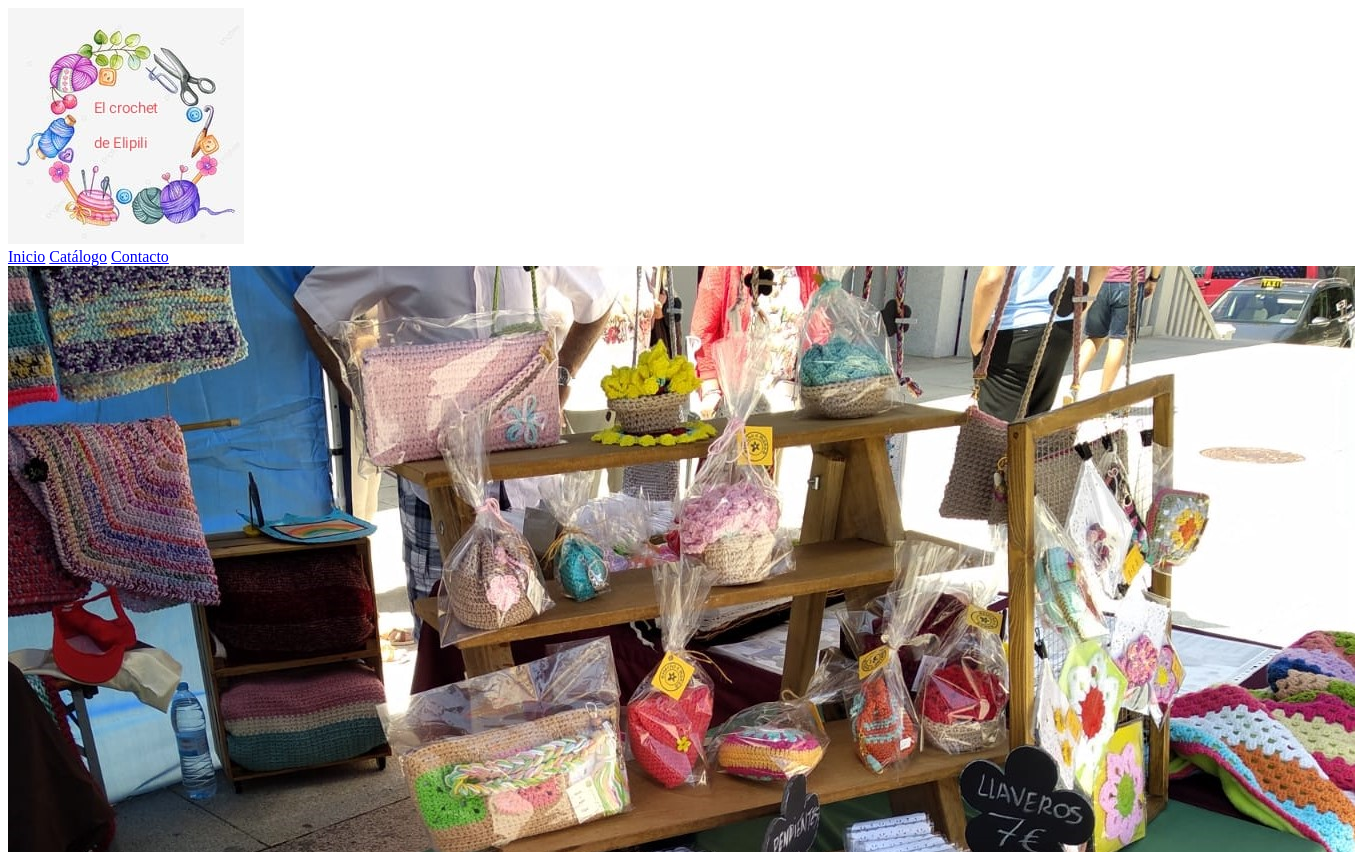
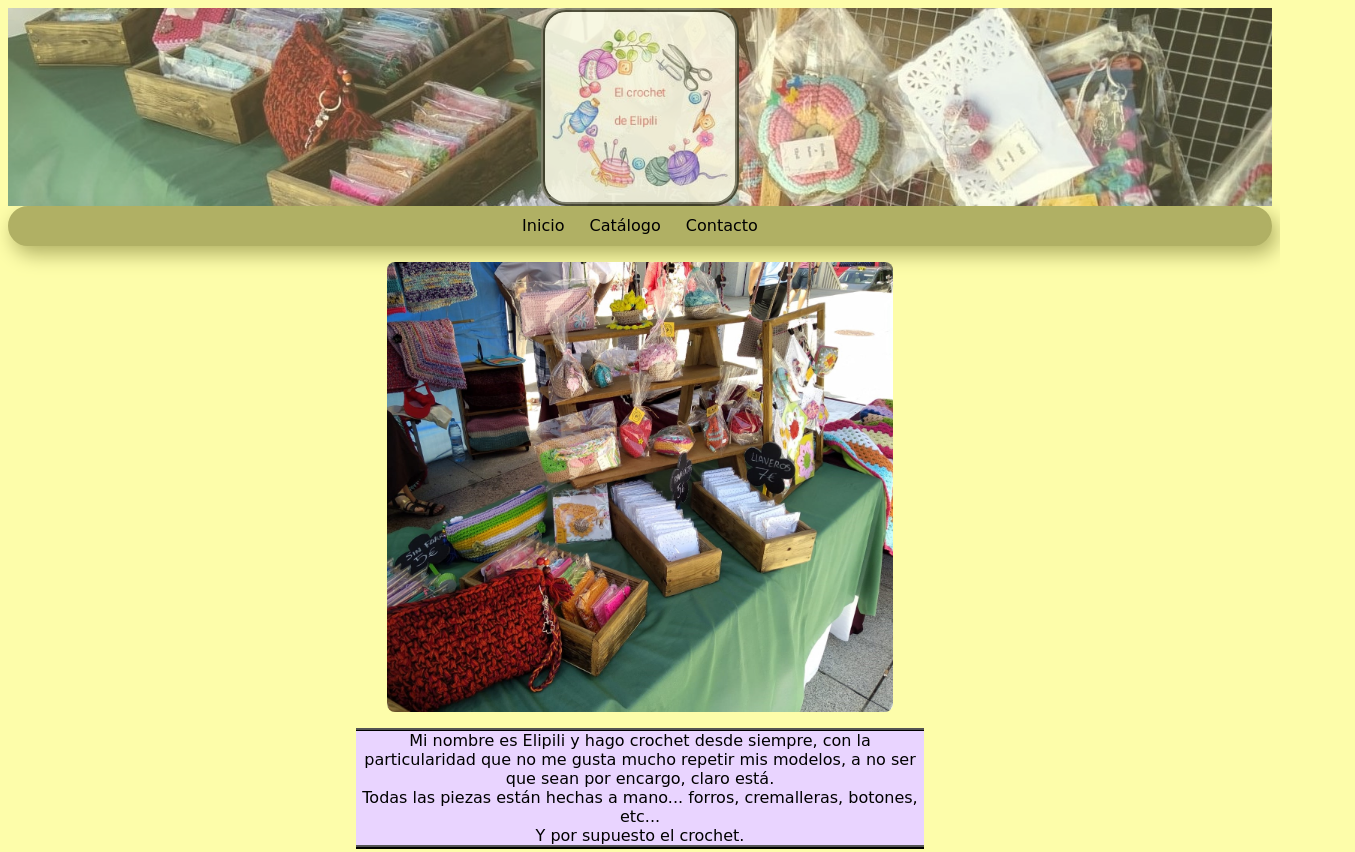
Before and after one commit to Iriahn/ElCrochetDeElipili, a website: page index.html in a window 1280 px wide. Shown: the top 852 px of the page, 1355 px wide, since content can reach past the window. Drawn offline with Linux system fonts and the light colour scheme; the site is published under a folder, as on GitHub Pages, so addresses that start at the root find nothing.

Commit message:
Update index.html

```diff
--- a/index.html
+++ b/index.html
@@ -4,25 +4,25 @@
     <meta charset="UTF-8" />
     <meta name="viewport" content="width=device-width, initial-scale=1.0" />
     <meta http-equiv="X-UA-Compatible" content="ie=edge" />
-    <link rel="stylesheet" href="/1inicio/index.css" />
-    <link rel="stylesheet" href="../común/comun.css" />
-    <base href="https://iriahn.github.io/ElCrochetDeElipili" />
+    <link rel="stylesheet" href="1inicio/index.css" />
+    <link rel="stylesheet" href="común/comun.css" />
+    <base href="https://iriahn.github.io/ElCrochetDeElipili/" />
   </head>
 
   <body>
     <header>
-      <img class="logo" src="./Fotos/Logo.jpg" />
+      <img class="logo" src="Fotos/Logo.jpg" />
     </header>
 
     <main>
       <nav>
-        <a href="/index.html">Inicio</a>
-        <a href="/2productos/productos.html">Catálogo</a>
-        <a href="/3contacto/contacto.html">Contacto</a>
+        <a href="index.html">Inicio</a>
+        <a href="2productos/productos.html">Catálogo</a>
+        <a href="3contacto/contacto.html">Contacto</a>
       </nav>
 
       <div>
-        <img class="summary" src="./Fotos/Presentación.jpg" />
+        <img class="summary" src="Fotos/Presentación.jpg" />
       </div>
       <p class="presentation">
         Mi nombre es Elipili y hago crochet desde siempre, con la particularidad que no me gusta mucho
```
